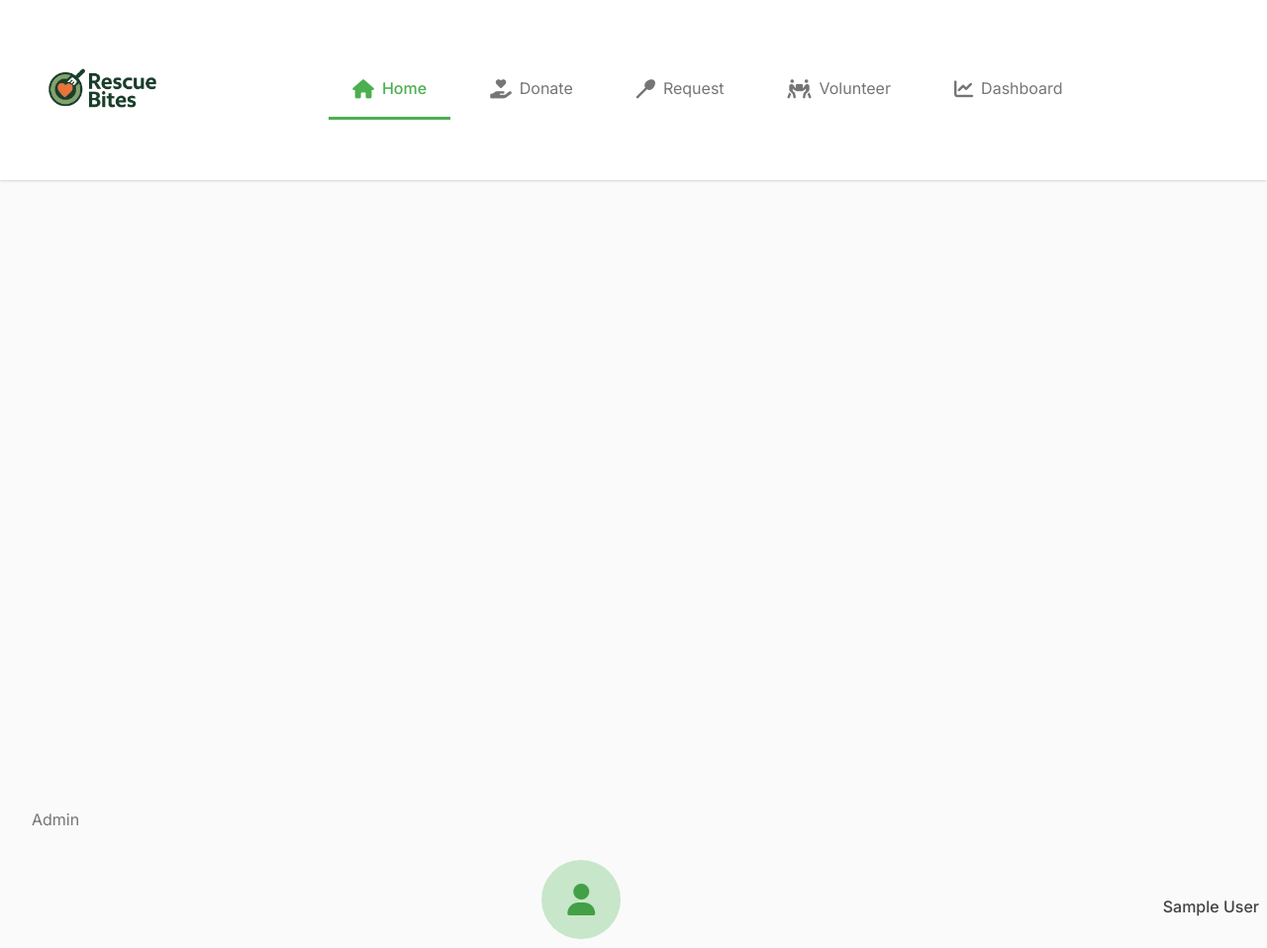
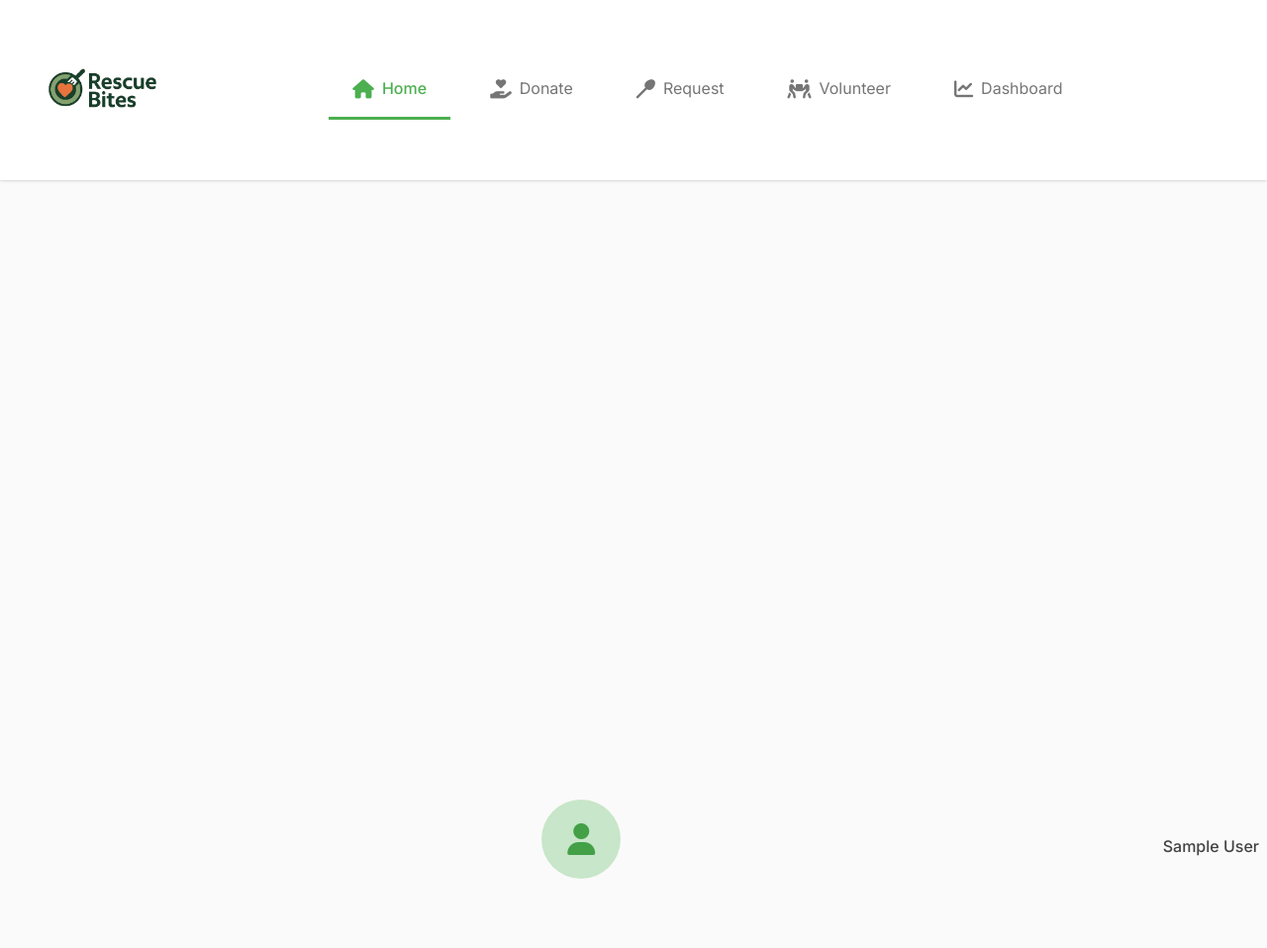
Before and after one commit to NaveenAgastya/Hackathon_bcu, a plain HTML site: page index.html in a window 1280 px wide. Shown: the top 958 px of the page at 99% size. Drawn offline with Linux system fonts and the light colour scheme; no server answers; sample sign-in values are in the browser's storage.

Commit message:
admin fix

```diff
--- a/index.html
+++ b/index.html
@@ -47,7 +47,6 @@
                 </div>
             </div>
     </div>
-    <a href="./admin.html" class="tab">Admin</a>
     <div class="user-menu">
         <div class="user-avatar">
             <i class="fas fa-user"></i>
```
